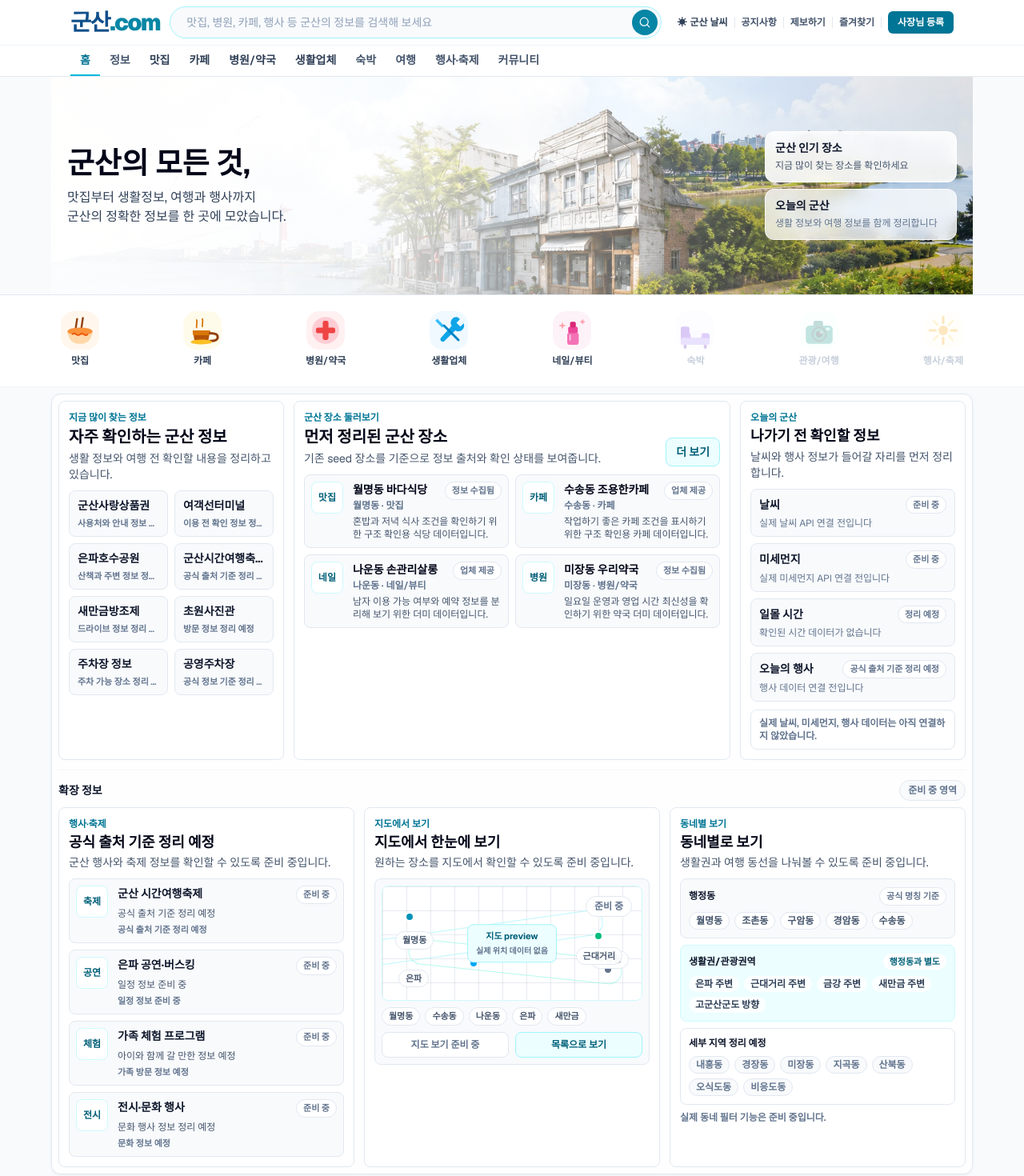
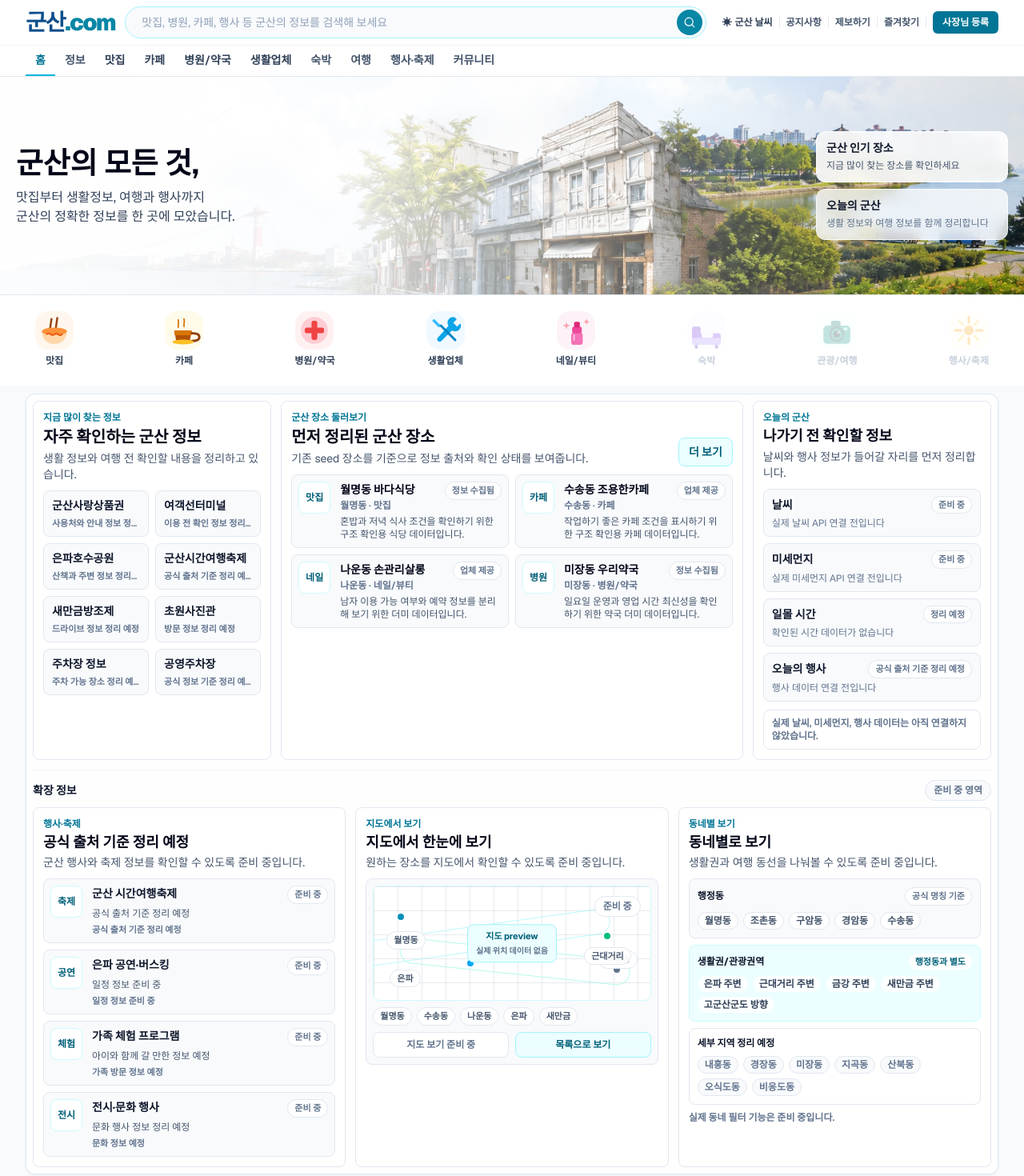
Before and after one commit to Aprasaks/gunsan-com, a Next.js app: page / in a window 1280 px wide. Shown: the top 1470 px of the page at 80% size. Built offline with nearby package versions, Linux system fonts and the light colour scheme; no server answers.

Commit message:
메인 홈 전체 폭 기준 레퍼런스 보정

```diff
--- a/app/page.tsx
+++ b/app/page.tsx
@@ -325,8 +325,8 @@ export default function Home() {
 
       <SearchHero />
 
-      <section className="border-b border-slate-100 bg-white px-4 py-4 sm:px-6">
-        <div className="mx-auto w-full max-w-6xl">
+      <section className="border-b border-slate-100 bg-white px-4 py-4 sm:px-6 lg:px-8">
+        <div className="mx-auto w-full max-w-[1440px]">
           <div className="flex gap-1 overflow-x-auto pb-1 lg:justify-between">
             {homeCategories.map((category) => {
               const isActive = category.status === "active";
@@ -368,8 +368,8 @@ export default function Home() {
         </div>
       </section>
 
-      <section className="px-4 pb-3 pt-2 sm:px-6 lg:pb-4 lg:pt-2">
-        <div className="mx-auto w-full max-w-6xl rounded-xl border border-slate-200 bg-white/80 p-2 shadow-sm shadow-slate-200/50">
+      <section className="px-4 pb-3 pt-2 sm:px-6 lg:px-8 lg:pb-4 lg:pt-2">
+        <div className="mx-auto w-full max-w-[1440px] rounded-xl border border-slate-200 bg-white/80 p-2 shadow-sm shadow-slate-200/50">
           <div className="grid gap-3 lg:grid-cols-[minmax(0,0.8fr)_minmax(0,1.55fr)_minmax(0,0.8fr)]">
             <section className="rounded-lg border border-slate-200 bg-white p-3">
               <SectionHeader
--- a/components/Header.tsx
+++ b/components/Header.tsx
@@ -57,7 +57,7 @@ export default async function Header() {
   return (
     <header className="border-b border-slate-200 bg-white">
       <div className="border-b border-slate-100">
-        <div className="mx-auto w-full max-w-6xl px-4 sm:px-6">
+        <div className="mx-auto w-full max-w-[1440px] px-4 sm:px-6 lg:px-8">
           <div className="flex items-center gap-3 py-2">
             <Link href="/" className="shrink-0" aria-label="군산.com 홈">
               <span
@@ -130,7 +130,7 @@ export default async function Header() {
         </div>
       </div>
 
-      <div className="mx-auto w-full max-w-6xl px-4 sm:px-6">
+      <div className="mx-auto w-full max-w-[1440px] px-4 sm:px-6 lg:px-8">
         <nav
           className="flex overflow-x-auto"
           aria-label="군산 정보 카테고리"
--- a/components/SearchHero.tsx
+++ b/components/SearchHero.tsx
@@ -16,13 +16,13 @@ const floatingCards = [
 export default function SearchHero() {
   return (
     <section className="border-b border-slate-200">
-      <div className="relative mx-auto min-h-[20rem] w-full max-w-6xl overflow-hidden bg-slate-900 sm:min-h-[20.5rem] lg:min-h-[17rem]">
+      <div className="relative mx-auto min-h-[20rem] w-full max-w-[1440px] overflow-hidden bg-slate-900 sm:min-h-[20.5rem] lg:min-h-[17rem]">
         <Image
           src="/images/gunsan-hero-banner.webp"
           alt="군산의 주요 풍경을 담은 대표 배너 이미지"
           fill
           priority
-          sizes="(max-width: 768px) 100vw, 1152px"
+          sizes="(max-width: 768px) 100vw, 1440px"
           className="object-cover object-[58%_center]"
         />
         <div className="absolute inset-0 bg-[linear-gradient(90deg,rgba(255,255,255,0.96)_0%,rgba(255,255,255,0.88)_34%,rgba(255,255,255,0.34)_64%,rgba(15,23,42,0.12)_100%)]" />
```
